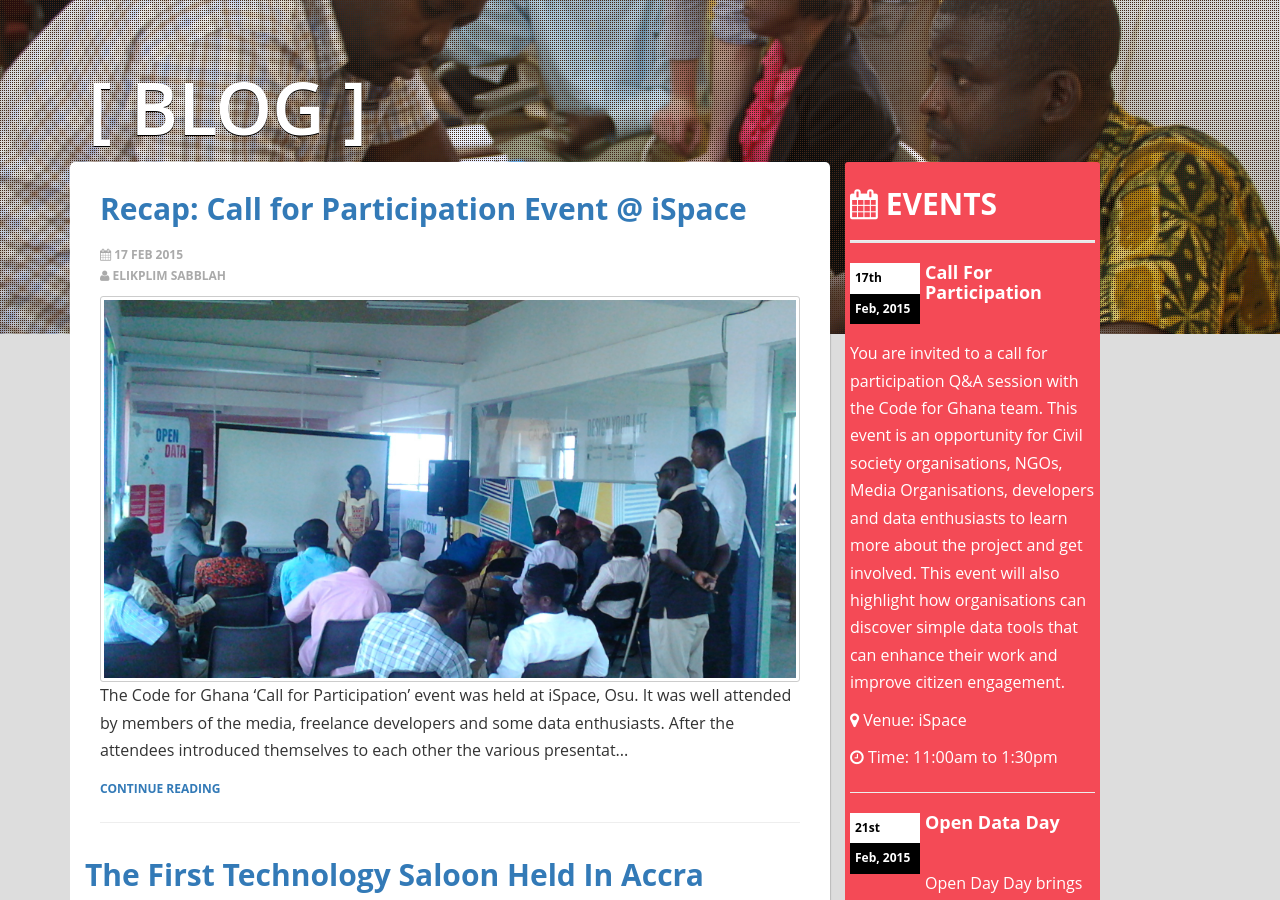
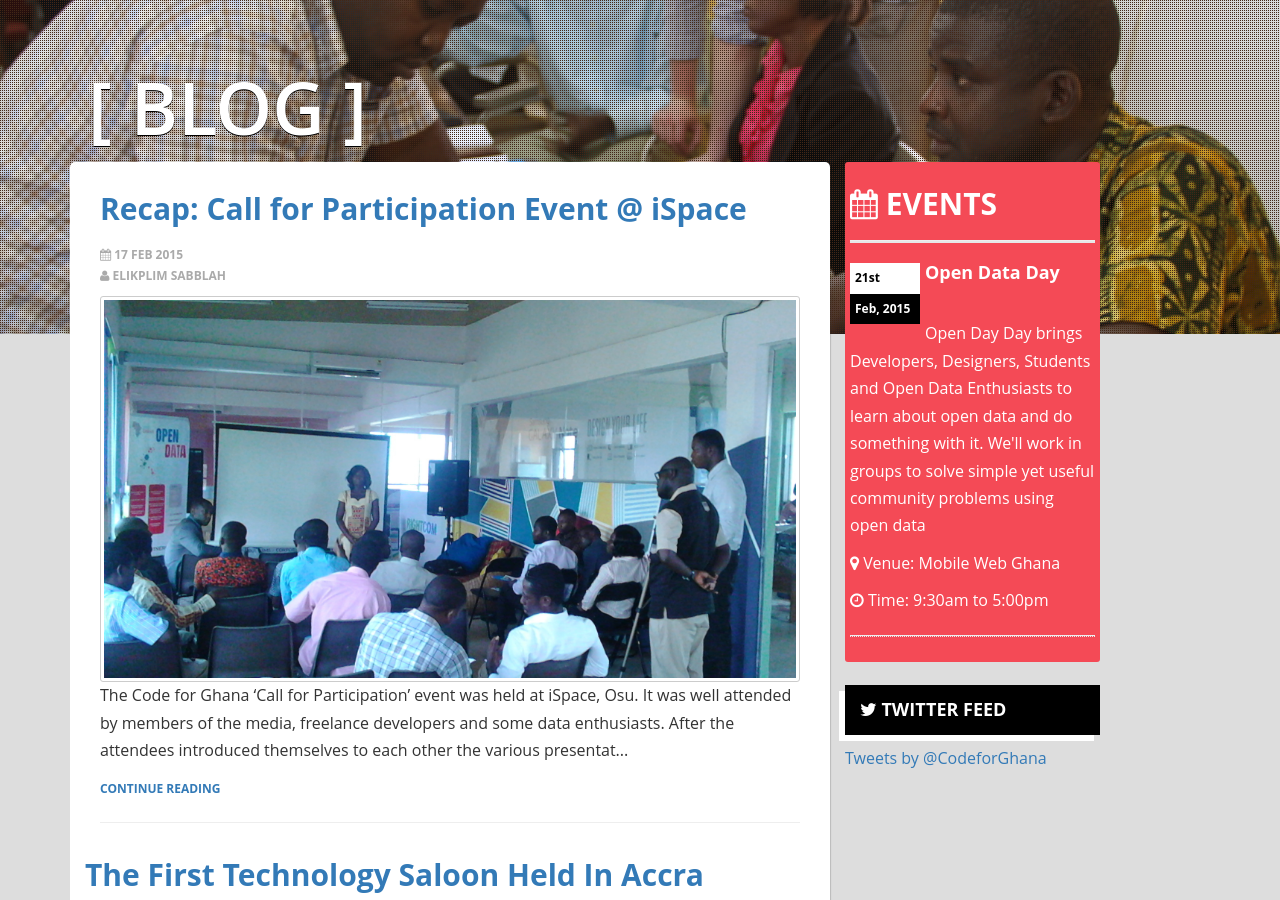
Before and after one commit to CodeForAfrica/CodeForGhana.org, a Jekyll site: the page built from blog/index.html, in a window 1280 px wide and 900 px high, scrolled down 216 px. Built offline with Jekyll 4.4.1, drawn with Linux system fonts in a browser that asks for light colours; comment, search, counter and statistics services are not loaded.

Commit message:
remove past events

```diff
--- a/_layouts/blog.html
+++ b/_layouts/blog.html
@@ -18,21 +18,7 @@ layout: default
 							 <hr / style="border-bottom: 2px solid #e7e7e7;">
 
 							 <ul>
-							 <li>
-									<div class="eventdate">
-										 <span class="date-top">17th</span>
-										 <span class="date-bottom">Feb, 2015</span>
-									</div>
-									<h2 class="eventtitle">Call For Participation</h2><br />
-									<p class="eventbody">You are invited to a call for participation Q&A  session with the Code for Ghana team.  This event is an opportunity for Civil society organisations, NGOs, Media Organisations, developers and data enthusiasts to learn more about the project and get involved. This event will also highlight how organisations can discover simple data tools that can enhance their work and improve citizen engagement.
-
-</p>
-									<p><span class="fa fa-map-marker"></span> Venue: iSpace </p>
-									<p><span class="fa fa-clock-o"></span> Time: 11:00am to 1:30pm </p>
-									</li>
-									<hr
-							 <!-- end of event -->
-									<li>
+							    	<li>
 									<div class="eventdate">
 										 <span class="date-top">21st</span>
 										 <span class="date-bottom">Feb, 2015</span>
```
